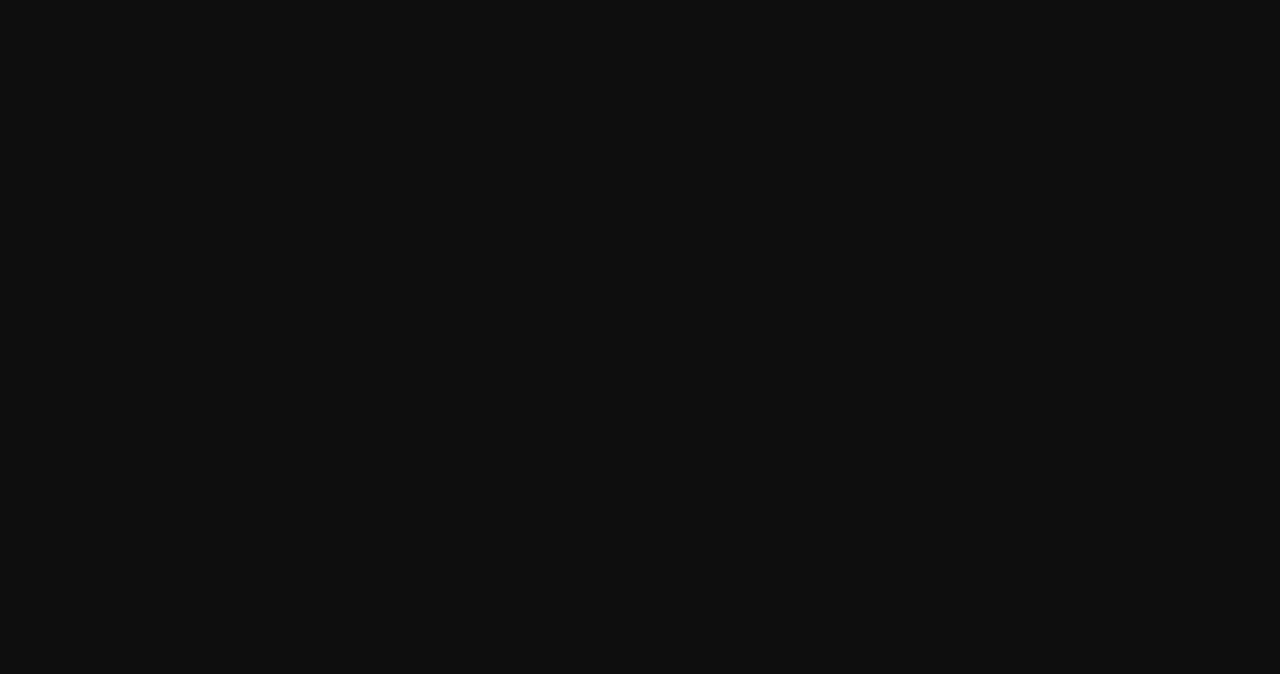
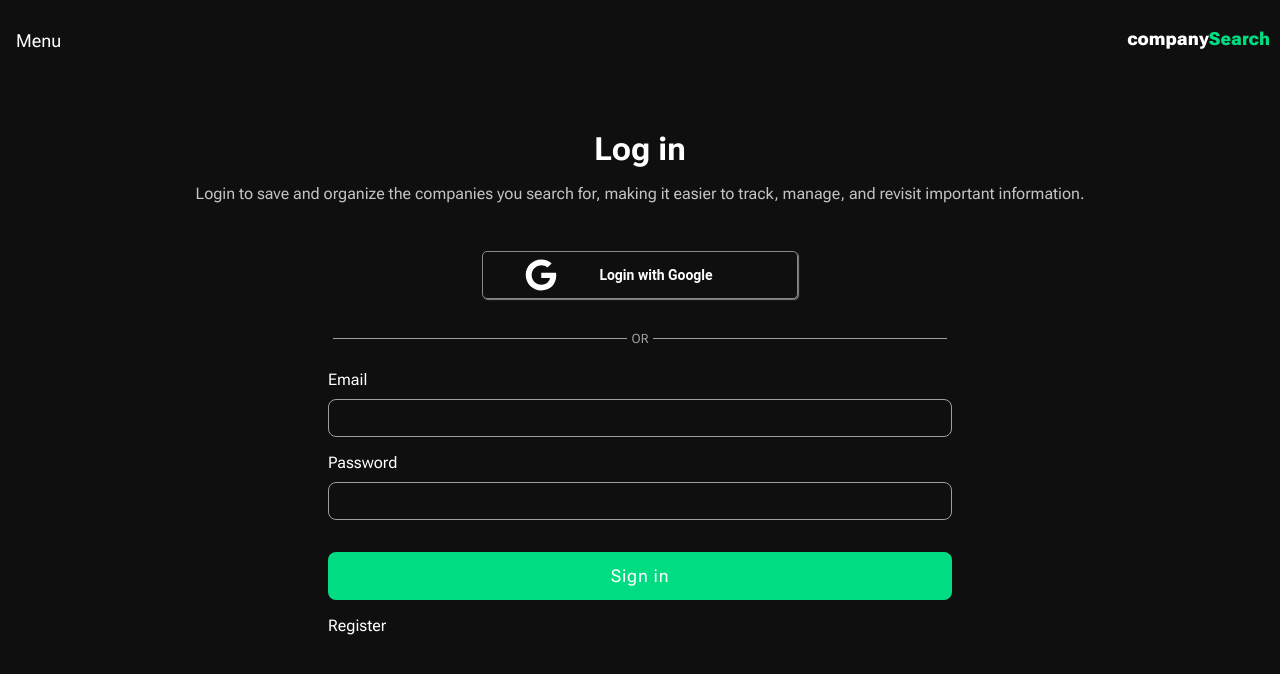
Before and after one commit to victoras24/companySearchCy, a React (Vite) app: page /account in a window 1280 px wide. Before the commit this address had no page. Shown: the top 674 px of the page. Built offline with nearby package versions, Linux system fonts and the light colour scheme.

Commit message:
add login page UI with Google and email input fields

```diff
--- a/index.css
+++ b/index.css
@@ -701,7 +701,7 @@ html {
   background-color: transparent;
 }
 
-.group-trash-can :hover {
+.group-trash-can:hover {
   color: #ff4c4c;
 }
 
@@ -715,7 +715,7 @@ html {
   font-size: 1.1em;
 }
 
-.group-arrow-down :hover {
+.group-arrow-down:hover {
   color: #00dc82;
 }
 
@@ -763,7 +763,7 @@ html {
   padding: 5px;
 }
 
-.saved-company-delete :hover {
+.saved-company-delete:hover {
   color: #ff4c4c;
 }
 
@@ -859,6 +859,112 @@ html {
   margin-bottom: 10px;
 }
 
+/* Account page */
+
+.account-page-container {
+  display: flex;
+  flex-direction: column;
+  padding: 2rem 1rem;
+  align-items: center;
+}
+
+.account-page-intro {
+  text-align: center;
+}
+
+.account-page-intro h1 {
+  font-size: 2rem;
+  font-weight: 700;
+  margin-bottom: 0.5rem;
+}
+
+.account-page-intro p {
+  font-size: 1rem;
+  opacity: 0.75;
+  margin-bottom: 3rem;
+  text-align: center;
+}
+
+.account-page-information {
+  display: flex;
+  flex-direction: column;
+  width: 80%;
+}
+
+.account-page-information input {
+  width: 100%;
+  background-color: transparent;
+  border: 1px solid #9e9e9e;
+  border-radius: 0.5rem;
+  height: 2.4rem;
+  outline: none;
+  padding: 0 1rem;
+}
+
+.account-page-information p {
+  margin-bottom: 0.6rem;
+}
+
+.account-page-information button {
+  margin-top: 2rem;
+  height: 3rem;
+  border: none;
+  background-color: #00dc82;
+  border-radius: 0.5rem;
+  font-size: 1.1rem;
+  letter-spacing: 0.05rem;
+}
+
+.account-page-register:hover {
+  cursor: pointer;
+}
+
+.account-page-divider {
+  font-size: 0.8rem;
+  display: flex;
+  align-items: center;
+  width: 80%;
+  color: #9e9e9e;
+  margin-bottom: 0.5rem;
+}
+
+.account-page-divider::before,
+.account-page-divider::after {
+  flex: 1;
+  content: "";
+  padding: 0.5px;
+  background-color: #9e9e9e;
+  margin: 5px;
+}
+
+.account-page-google-login {
+  display: flex;
+  align-items: center;
+  justify-content: center;
+  color: #444;
+  border-radius: 5px;
+  border: thin solid #888;
+  box-shadow: 1px 1px 1px grey;
+  white-space: nowrap;
+  height: 3rem;
+  width: 316px;
+  margin-bottom: 2rem;
+}
+
+.account-page-google-login:hover {
+  cursor: pointer;
+}
+
+.account-page-google-text {
+  display: inline-block;
+  vertical-align: middle;
+  padding-left: 42px;
+  padding-right: 42px;
+  font-size: 14px;
+  font-weight: bold;
+  font-family: "Roboto", sans-serif;
+}
+
 /* Divider  */
 
 /* h3 {
@@ -932,4 +1038,14 @@ h3:before {
     padding: 10px;
     width: 700px;
   }
+
+  .account-page-information {
+    display: flex;
+    flex-direction: column;
+    width: 50%;
+  }
+
+  .account-page-divider {
+    width: 50%;
+  }
 }
--- a/package.json
+++ b/package.json
@@ -14,11 +14,14 @@
     "@dnd-kit/sortable": "^8.0.0",
     "@dnd-kit/utilities": "^3.2.2",
     "@fortawesome/fontawesome-svg-core": "^6.6.0",
+    "@fortawesome/free-brands-svg-icons": "^6.6.0",
     "@fortawesome/free-regular-svg-icons": "^6.6.0",
     "@fortawesome/free-solid-svg-icons": "^6.6.0",
     "@fortawesome/react-fontawesome": "^0.2.2",
     "cors-anywhere": "^0.4.4",
+    "firebase": "^10.14.1",
     "framer-motion": "^11.3.29",
+    "process": "^0.11.10",
     "react": "^18.3.1",
     "react-dom": "^18.3.1",
     "react-router-dom": "^6.26.1",
--- a/src/App.jsx
+++ b/src/App.jsx
@@ -5,6 +5,7 @@ import Layout from "./components/Layout";
 import Home from "./pages/Home";
 import Favorites from "./pages/Favorites";
 import Organizer from "./pages/Organizer";
+import Account from "./pages/Account";
 import { SavedCompanyProvider } from "./context/SavedCompanyContext";
 import { CompanyDataProvider } from "./context/CompanyDataContext";
 
@@ -20,6 +21,7 @@ export default function App() {
               <Route path="search/:companyId" element={<CompanyDetailPage />} />
               <Route path="favorites" element={<Favorites />} />
               <Route path="organizer" element={<Organizer />} />
+              <Route path="account" element={<Account />} />
             </Route>
           </Routes>
         </BrowserRouter>
--- a/src/components/Navbar.jsx
+++ b/src/components/Navbar.jsx
@@ -45,6 +45,9 @@ export default function Navbar() {
             <NavLink to="/organizer" className="navbar-item">
               Organizer
             </NavLink>
+            <NavLink to="/account" className="navbar-item">
+              Account
+            </NavLink>
           </ul>
         </div>
       ) : (
--- /dev/null
+++ b/src/pages/Account.jsx
@@ -0,0 +1,37 @@
+import { FontAwesomeIcon } from "@fortawesome/react-fontawesome";
+import { faGoogle } from "@fortawesome/free-brands-svg-icons"; // Correct import
+
+export default function Account() {
+  return (
+    <div className="account-page-container">
+      <div className="account-page-intro">
+        <h1>Log in</h1>
+        <p>
+          Login to save and organize the companies you search for, making it
+          easier to track, manage, and revisit important information.
+        </p>
+      </div>
+      <div className="account-page-google-login">
+        <FontAwesomeIcon
+          icon={faGoogle}
+          style={{
+            display: "inlineBlock",
+            verticalAlign: "middle",
+            width: "2rem",
+            height: "2rem",
+          }}
+        />
+        <span className="account-page-google-text">Login with Google</span>
+      </div>
+      <div className="account-page-divider">OR</div>
+      <div className="account-page-information">
+        <p>Email</p>
+        <input type="text" />
+        <p>Password</p>
+        <input type="password" />
+        <button>Sign in</button>
+        <p className="account-page-register">Register</p>
+      </div>
+    </div>
+  );
+}
```
Also changed, not shown: src/api/companiesApi.js (+37 -11 lines), 2 other files (tests, documents, lock files or other folders).
